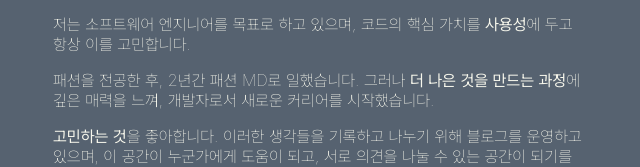
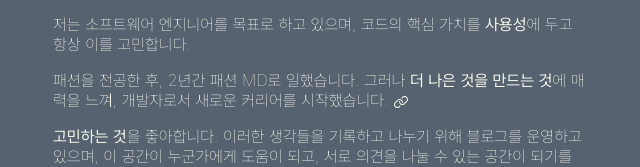
Before and after one commit to SioJeong/siojeong.github.io, a React (Vite) app: page /about in a window 1280 px wide. Shown: the part 270-437 px from the top of the page, without its empty margins (319-959 px from the left). Built offline with nearby package versions, Linux system fonts and the light colour scheme.

Commit message:
desigh: ui 변경

```diff
--- a/src/pages/about/About.module.css
+++ b/src/pages/about/About.module.css
@@ -14,6 +14,15 @@
     }
 }
 
+.linkedpost {
+    font-weight: lighter;
+
+    img {
+        width: 16px;
+        vertical-align: middle;
+    }
+}
+
 strong {
     font-weight: 400;
 }
--- a/src/pages/about/About.tsx
+++ b/src/pages/about/About.tsx
@@ -10,8 +10,10 @@ export default function About() {
             </p>
             <p>
                 패션을 전공한 후, 2년간 패션 MD로 일했습니다. 그러나{' '}
-                <strong>더 나은 것을 만드는 과정</strong>에 깊은 매력을 느껴, 개발자로서 새로운
-                커리어를 시작했습니다.
+                <a href="https://siojeong.github.io/post/7" className={styles.linkedpost}>
+                    <strong>더 나은 것을 만드는 것</strong>에 매력을 느껴, 개발자로서 새로운
+                    커리어를 시작했습니다. <img src="/nav-icons/link.svg" alt="linkedpost" />
+                </a>
             </p>
             <p>
                 <strong>고민하는 것</strong>을 좋아합니다. 이러한 생각들을 기록하고 나누기 위해
--- a/src/pages/postdetail/PostDetail.tsx
+++ b/src/pages/postdetail/PostDetail.tsx
@@ -60,7 +60,7 @@ export default function PostDetail() {
             <br />
             <br />
             <footer>
-                <a href="/post">← 이전 페이지로</a>
+                <a href="/post">← 게시글 목록으로</a>
             </footer>
         </main>
     );
```
Also changed, not shown: public/nav-icons/link.svg (added).
